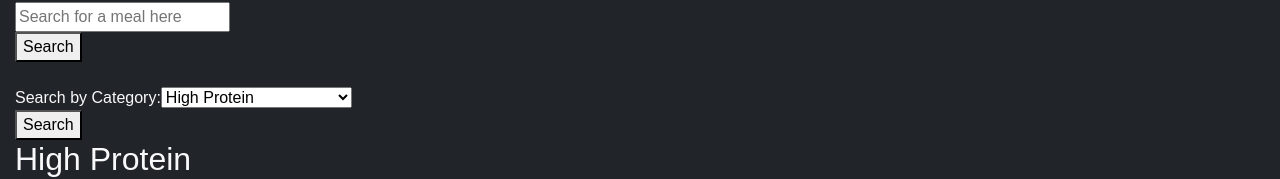
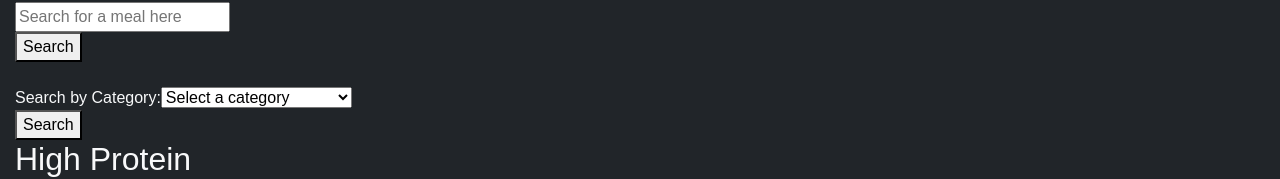
Before and after one commit to Jubbyperson/startup, a React (Vite) app in the folder Startup Deliverable/: page /mealPlans in a window 1280 px wide. Shown: the part 225-404 px from the top of the page. Built offline with nearby package versions, Linux system fonts and the light colour scheme.

Commit message:
Continued work on mealplans.jsx

```diff
--- a/Startup Deliverable/src/mealPlans/mealPlans.jsx
+++ b/Startup Deliverable/src/mealPlans/mealPlans.jsx
@@ -65,13 +65,14 @@ export function MealPlans() {
             <br/>
             <h1>Meals</h1>
             <h3>Username: </h3>
-            <input type = "text" placeholder="Search for a meal here"/>
+            <input type = "text" placeholder="Search for a meal here" value={searchTerm} onChange={(e) => setSearchTerm(e.target.value)}/>
             <br/>
-            <button type="submit">Search</button>
+            <button type="button" onClick={handleSearch}>Search</button>
             <br/>
             <br/>
-            <label for="meals">Search by Category:</label>
-            <select id="meals" name="meals">
+            <label htmlfor="meals">Search by Category:</label>
+            <select id="meals" name="meals" value={category} onChange={(e) => setCategory(e.target.value)}>
+                <option value="">Select a category</option>
                 <option value="High Protein">High Protein</option>
                 <option value="High Carb">High Carb</option>
                 <option value="Low Carb">Low Carb</option>
@@ -82,7 +83,7 @@ export function MealPlans() {
                 <option value="Tasty Cheat Day Meals!">Tasty Cheat Day Meals!</option>
             </select>
             <br/>
-            <button type="submit">Search</button>
+            <button type="submit" onClick={handleSearch}>Search</button>
             <h2>High Protein</h2>
             <p><i>content here</i></p>
             <input type = "text" placeholder="post a meal here!"/>
```
